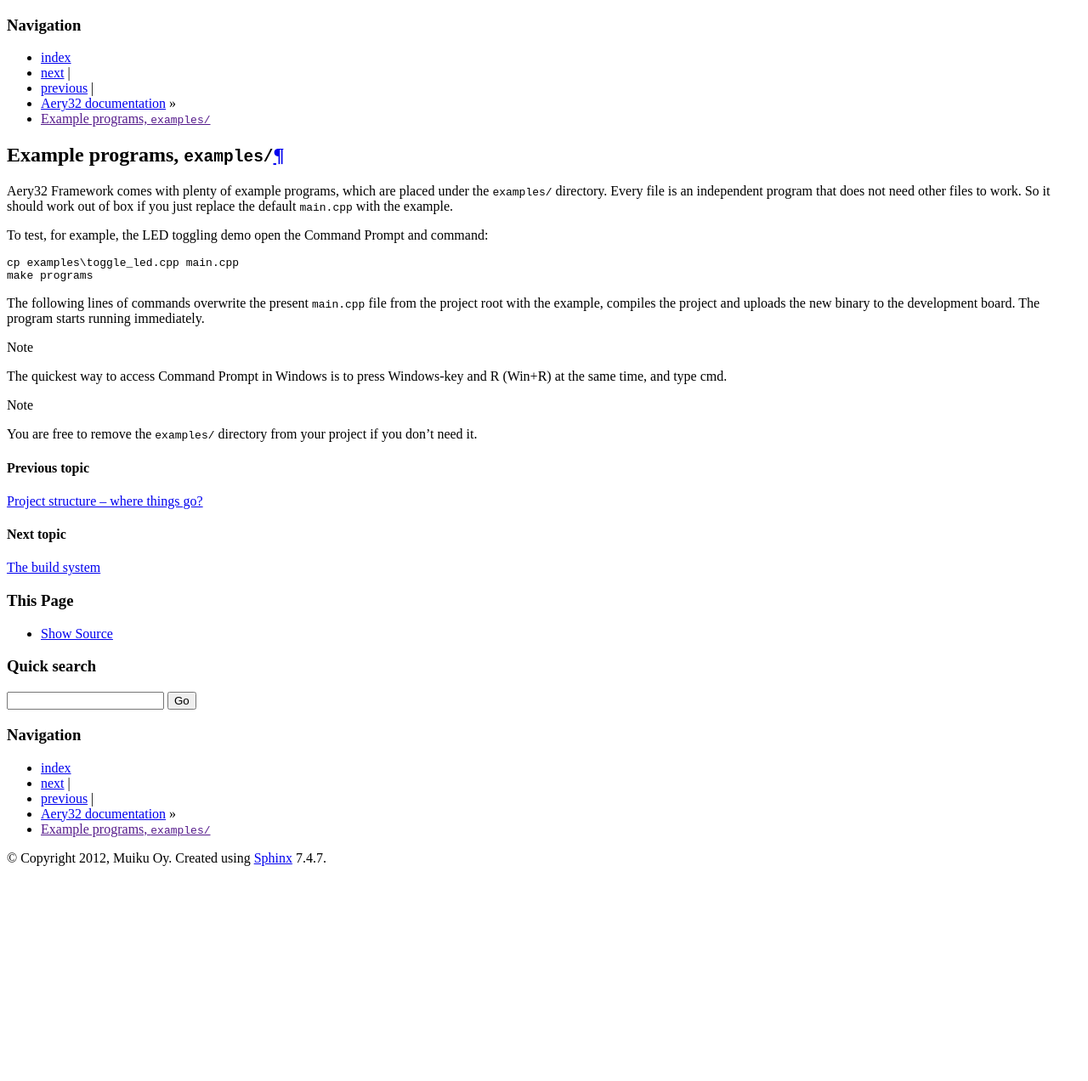
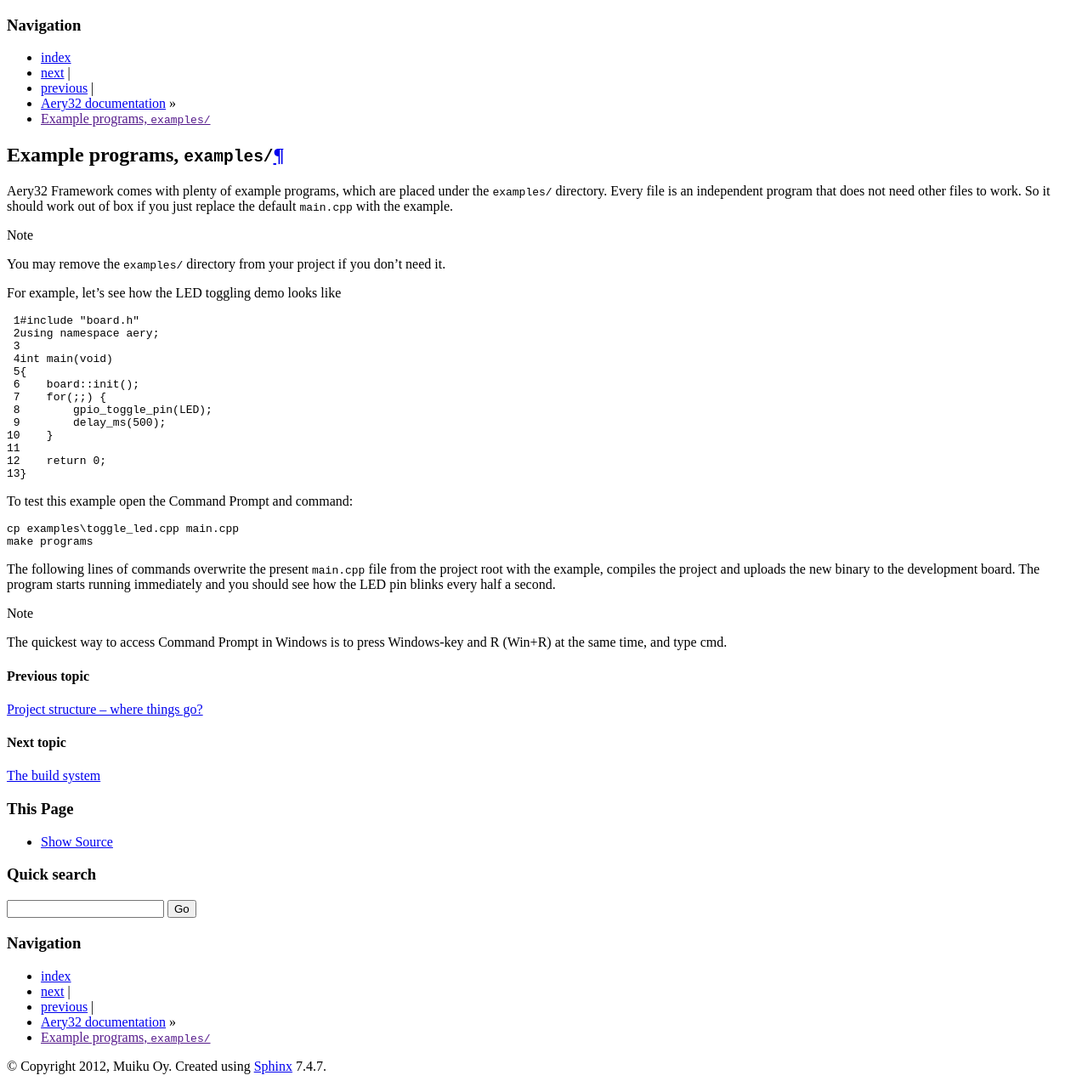
Before and after one commit to aery32/aery32-refguide, a Sphinx documentation site: the page built from source/examples.rst, in a window 1280 px wide. Shown: the whole page at 85% size. Built offline with Sphinx 7.4.7, drawn with Linux system fonts in a browser that asks for light colours; before the commit the page ends 1027 px from its top, so only the background shows below that.

Commit message:
Minor improvements to the text

```diff
--- a/source/examples.rst
+++ b/source/examples.rst
@@ -6,8 +6,31 @@ under the ``examples/`` directory. Every file is an independent program
 that does not need other files to work. So it should work out of box if you
 just replace the default ``main.cpp`` with the example.
 
-To test, for example, the LED toggling demo open the Command Prompt
-and command::
+.. note ::
+
+    You may remove the ``examples/`` directory from your project if you don't
+    need it.
+
+For example, let's see how the LED toggling demo looks like
+
+.. code-block:: c++
+    :linenos:
+
+    #include "board.h"
+    using namespace aery;
+
+    int main(void)
+    {
+        board::init();
+        for(;;) {
+            gpio_toggle_pin(LED);
+            delay_ms(500);
+        }
+
+        return 0;
+    }
+
+To test this example open the Command Prompt and command::
 
     cp examples\toggle_led.cpp main.cpp
     make programs
@@ -15,14 +38,9 @@ and command::
 The following lines of commands overwrite the present ``main.cpp`` file
 from the project root with the example, compiles the project and uploads
 the new binary to the development board. The program starts running
-immediately.
+immediately and you should see how the LED pin blinks every half a second.
 
 .. note ::
 
     The quickest way to access Command Prompt in Windows is to press
     Windows-key and R (Win+R) at the same time, and type cmd.
-
-.. note ::
-
-    You are free to remove the ``examples/`` directory from your project
-    if you don't need it.
--- a/source/project_structure.rst
+++ b/source/project_structure.rst
@@ -145,7 +145,8 @@ take an advance of the board abstraction you could write a function like this
         return aery::spi_transmit(spi0, 2, byte);
     }
 
-See how the above function abstracts which SPI and slave select you are using.
+See how the above function abstracts which SPI peripheral and slave select
+you are using.
 
 Default board initializer
 '''''''''''''''''''''''''
```
